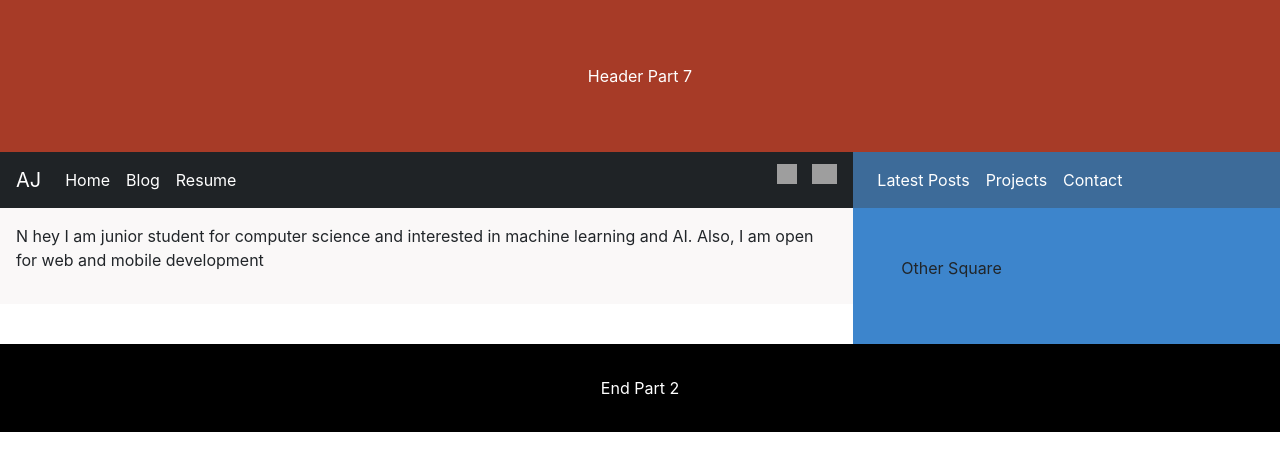
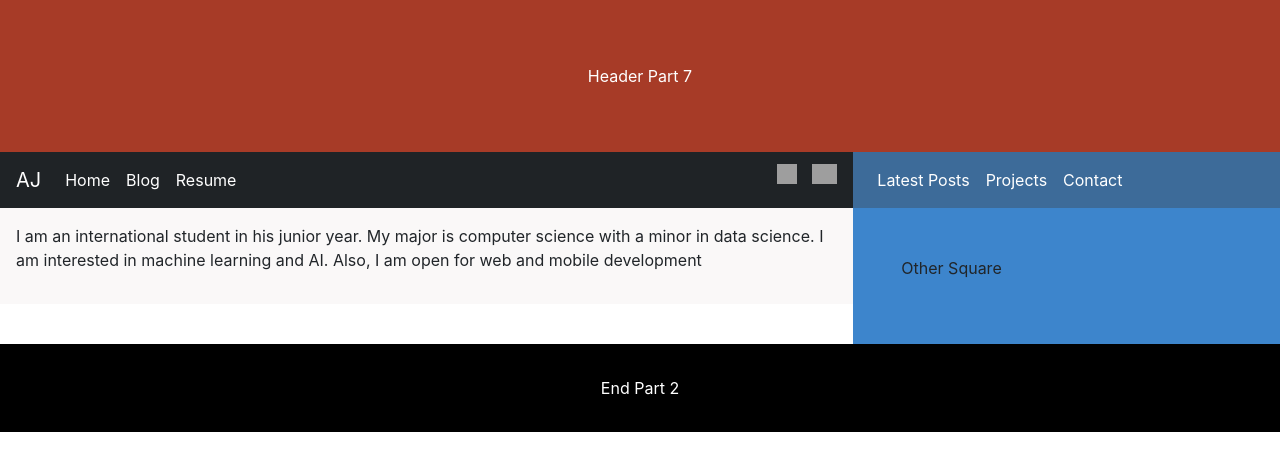
Before and after one commit to axeljeremy7/axeljeremy7.github.io, a Jekyll site: the page built from index.html, in a window 1280 px wide. Shown: the top 471 px of the page. Built offline with Jekyll 4.4.1, drawn with Linux system fonts in a browser that asks for light colours; nearby versions of some CDN libraries; grey boxes are pictures that could not be loaded.

Commit message:
changing structure

```diff
--- a/index.html
+++ b/index.html
@@ -3,4 +3,6 @@ layout: default
 title: Axel J S - Github Page
 ---
 
-<p>N hey I am junior student for computer science and interested in machine learning and AI. Also, I am open for web and mobile development</p>
+<p>I am an international student in his junior year. My major is computer science
+  with a minor in data science. I am interested in machine learning and AI. Also, I am open
+  for web and mobile development</p>
```
